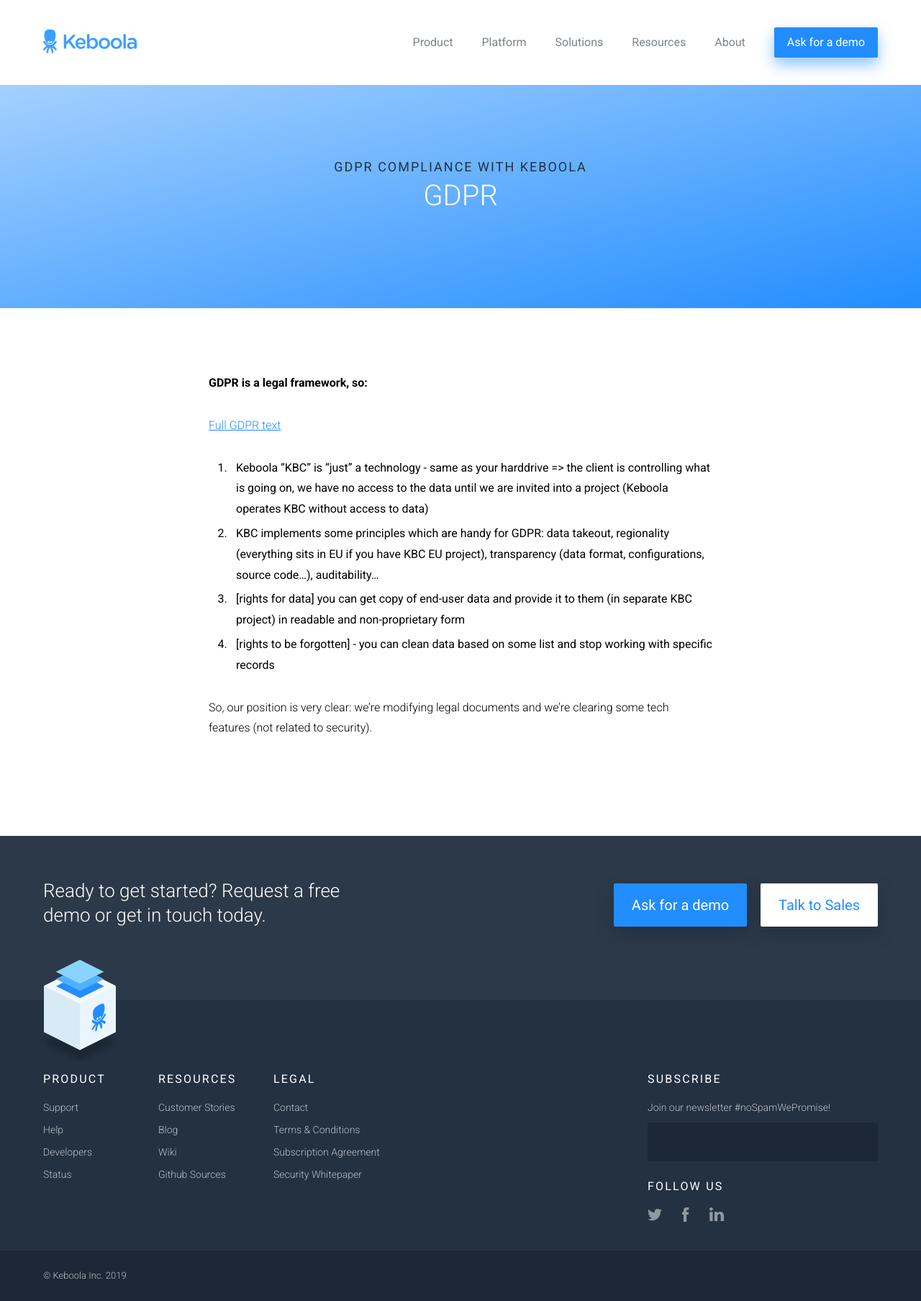
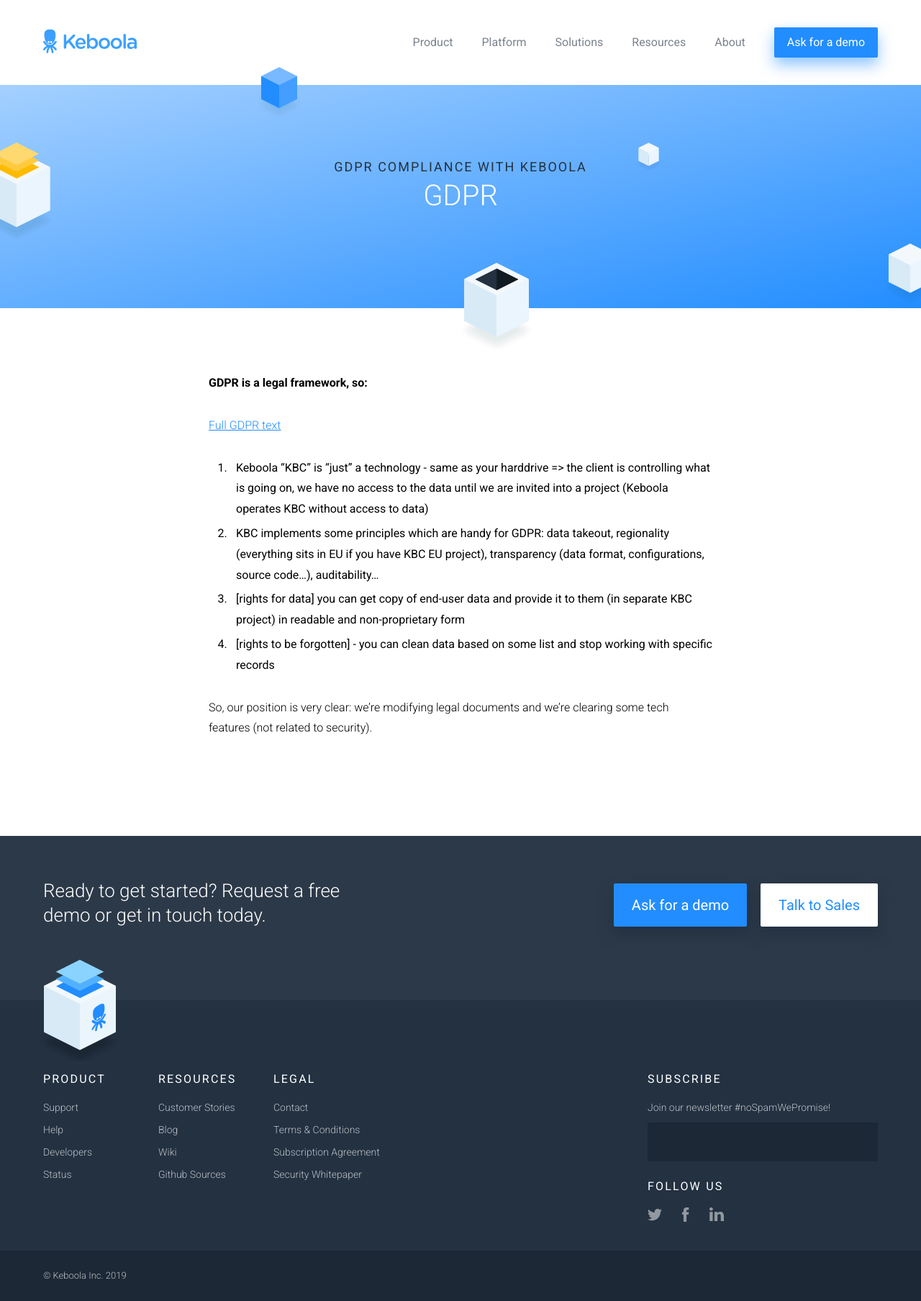
Before and after one commit to keboola/website, a Jekyll site: the page built from gdpr.md, in a window 1280 px wide. Shown: the whole page at 72% size. Built offline with Jekyll 4.4.1, drawn with Linux system fonts in a browser that asks for light colours; nearby versions of some CDN libraries.

Commit message:
text page - header update

```diff
--- a/_layouts/text-page.html
+++ b/_layouts/text-page.html
@@ -1,5 +1,10 @@
 {% include head.html %}
 <article class="section-header"><div class="in">
+	<i class="ico-cubes ico-cubes-left"></i>
+	<i class="ico-cubes ico-cubes-right"></i>
+	<i class="ico-cubes ico-cubes-bottom"></i>
+	<i class="ico-cubes ico-cubes-top"></i>
+	<i class="ico-cubes ico-cubes-center"></i>
 	<div class="section-desc">
 		<p class="p-perex p-perex-dark">{{ page.subtitle }}</p>
 		<h1 class="h1-head h1-white">{{ page.title }}</h1>
```
